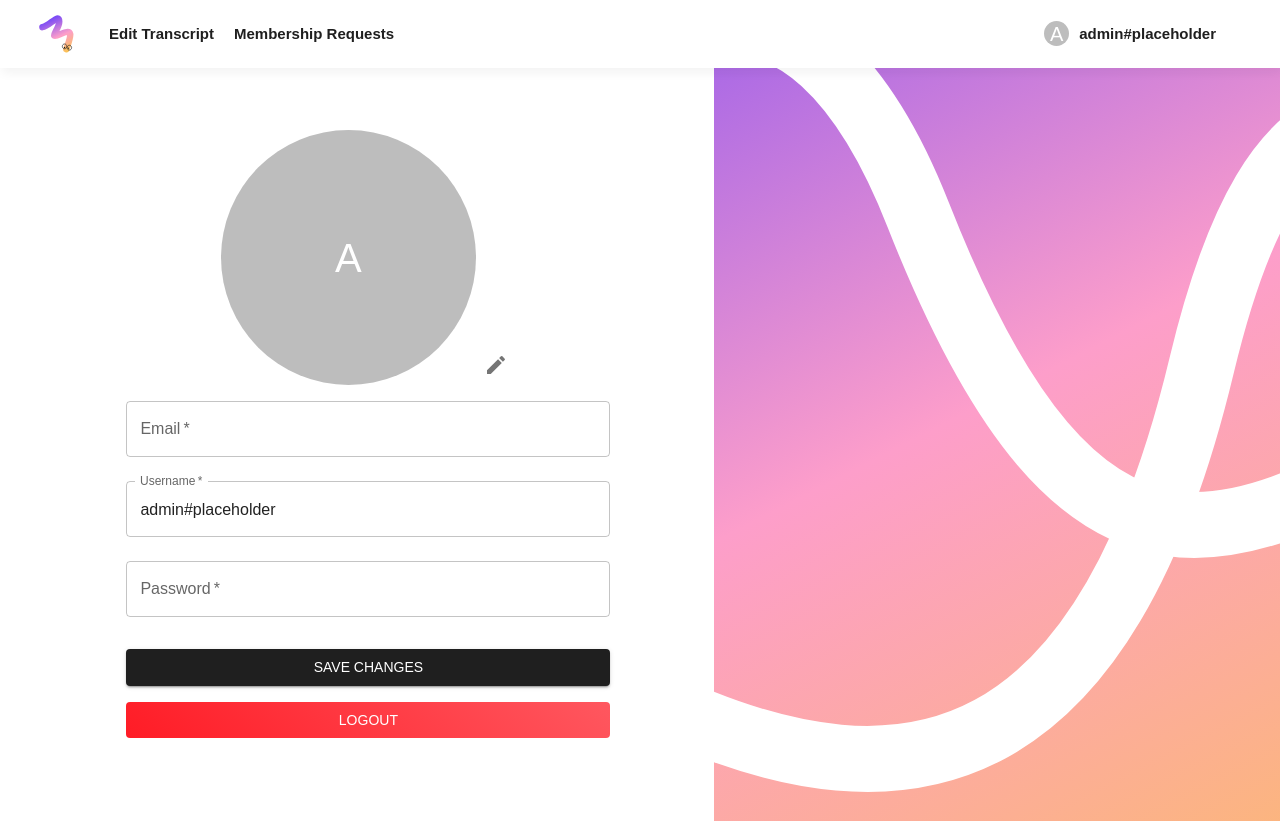
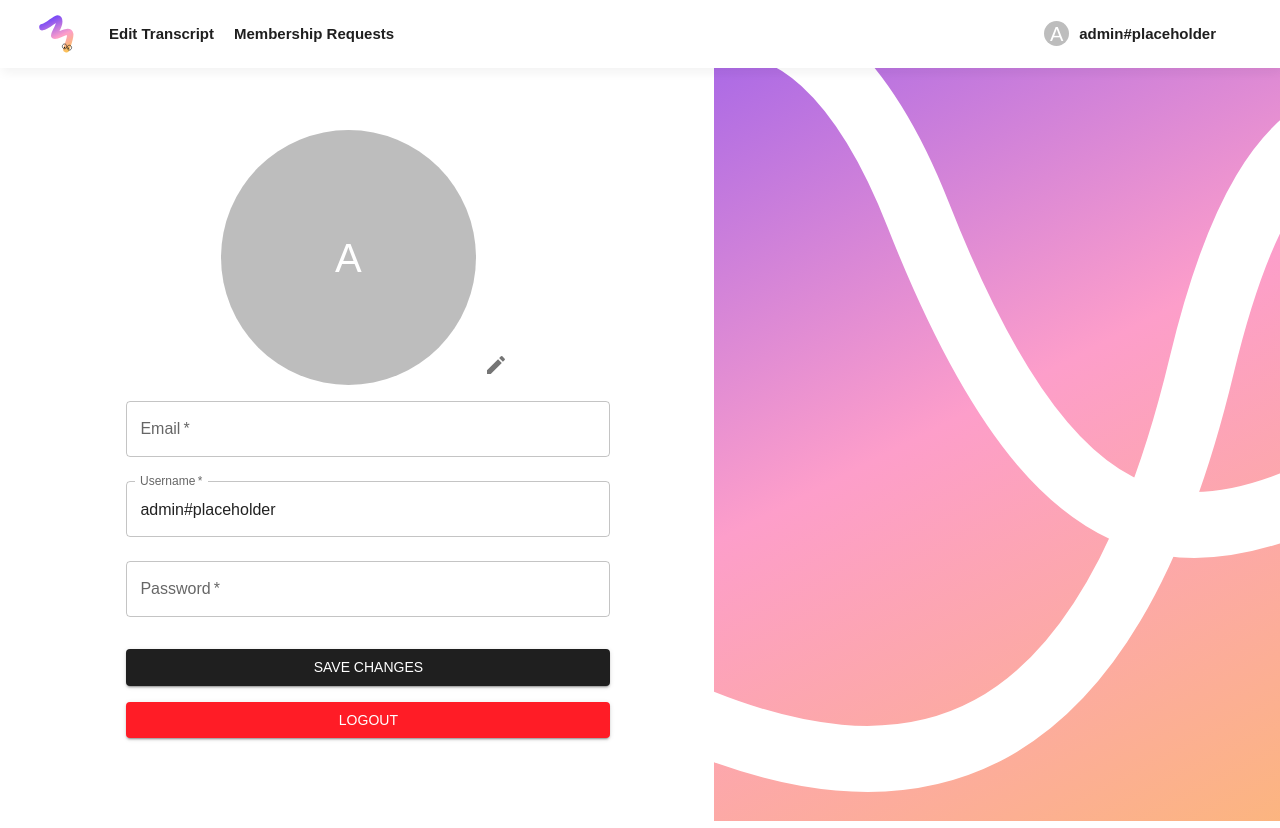
Before and after one commit to Marthenn/wbd-2-spa, a React (Vite) app in the folder spa-app/: page /admin/Profile in a window 1280 px wide. Shown: the top 828 px of the page. Built offline with nearby package versions, Linux system fonts and the light colour scheme; no server answers.

Commit message:
chore: delete primary button red -> mui error button

```diff
--- a/spa-app/src/components/Button/PrimaryButtonRed.tsx
+++ /dev/null
@@ -1,21 +0,0 @@
-import React from "react";
-import styles from "./button.module.css";
-import { Button } from "@mui/material";
-
-const PrimaryButtonRed = ({
-  text,
-  onClickFunction,
-  disabled,
-}: {
-  text: string;
-  onClickFunction: (e: React.SyntheticEvent) => void;
-  disabled?: boolean;
-}) => {
-    return (
-        <Button fullWidth className={styles.primaryButtonRed} type="button" onClick={onClickFunction} disabled={disabled}>
-        {text}
-        </Button>
-    );
-};
-
-export default PrimaryButtonRed;
--- a/spa-app/src/pages/Profile.tsx
+++ b/spa-app/src/pages/Profile.tsx
@@ -13,7 +13,6 @@ import {
 } from '@mui/material';
 import theme from '../theme/theme';
 import Navbar from '../components/NavBar/Navbar';
-import PrimaryButtonRed from '../components/Button/PrimaryButtonRed';
 import EditIcon from '@mui/icons-material/Edit';
 import sideWave from '../assets/side-wave.svg';
 
@@ -182,10 +181,14 @@ const Profile = () => {
               >
                 Save Changes
               </Button>
-              <PrimaryButtonRed
-                text="Logout"
-                onClickFunction={handleLogout}
-              />
+              <Button
+                  onClick={handleLogout}
+                  variant="contained"
+                  color="error"
+                  fullWidth
+                >
+                  Logout
+                </Button>
             </Grid>
             <Grid item xs={0} md={6} display={{ xs: 'none', md: 'flex' }}>
                 <img src={sideWave} alt="" />
--- a/spa-app/src/pages/admin/ProfileAdmin.tsx
+++ b/spa-app/src/pages/admin/ProfileAdmin.tsx
@@ -13,7 +13,6 @@ import {
 } from '@mui/material';
 import theme from '../../theme/theme';
 import Navbar from '../../components/NavBar/Navbar';
-import PrimaryButtonRed from '../../components/Button/PrimaryButtonRed';
 import EditIcon from '@mui/icons-material/Edit';
 import sideWave from '../../assets/side-wave.svg'
 
@@ -171,10 +170,14 @@ const ProfileAdmin = () => {
               >
                 Save Changes
               </Button>
-              <PrimaryButtonRed
-                text="Logout"
-                onClickFunction={handleLogout}
-              />
+              <Button
+                  onClick={handleLogout}
+                  variant="contained"
+                  color="error"
+                  fullWidth
+                >
+                  Logout
+                </Button>
             </Grid>
             <Grid item xs={0} md={6}>
                 <img src={sideWave} alt="" />
```
